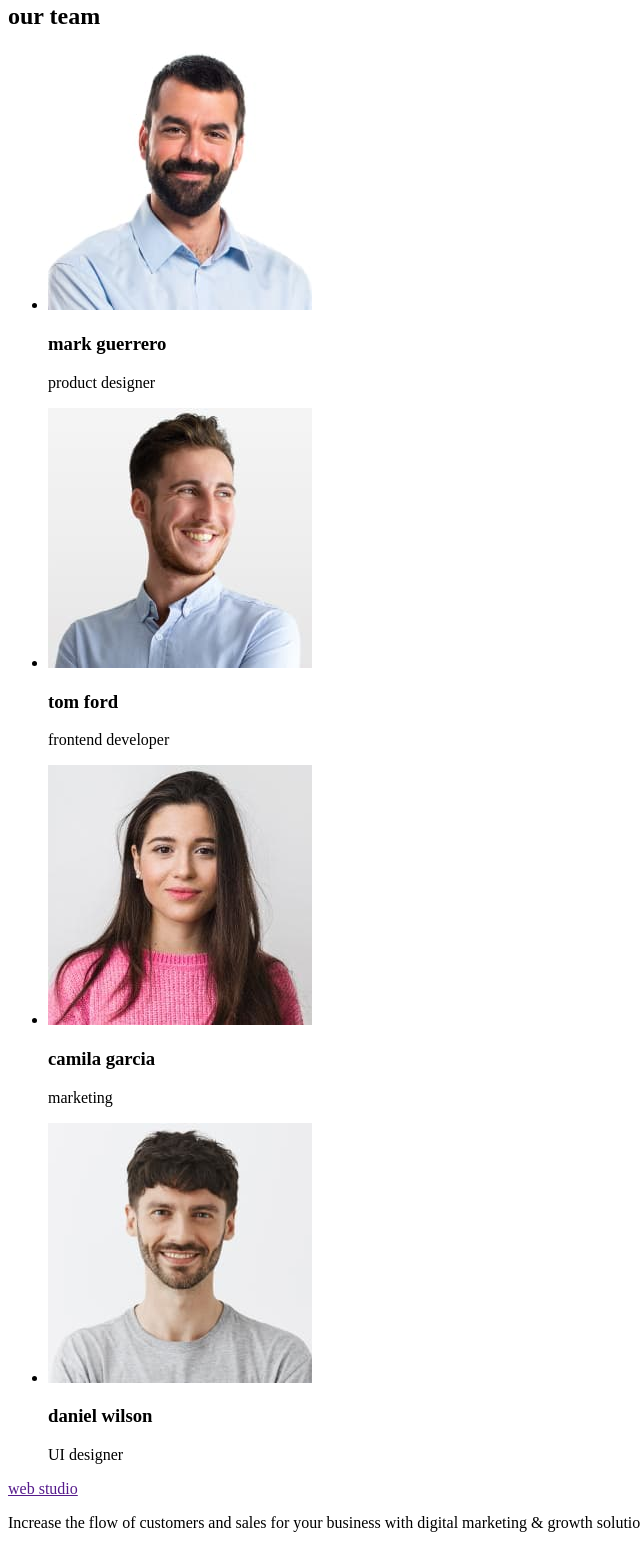
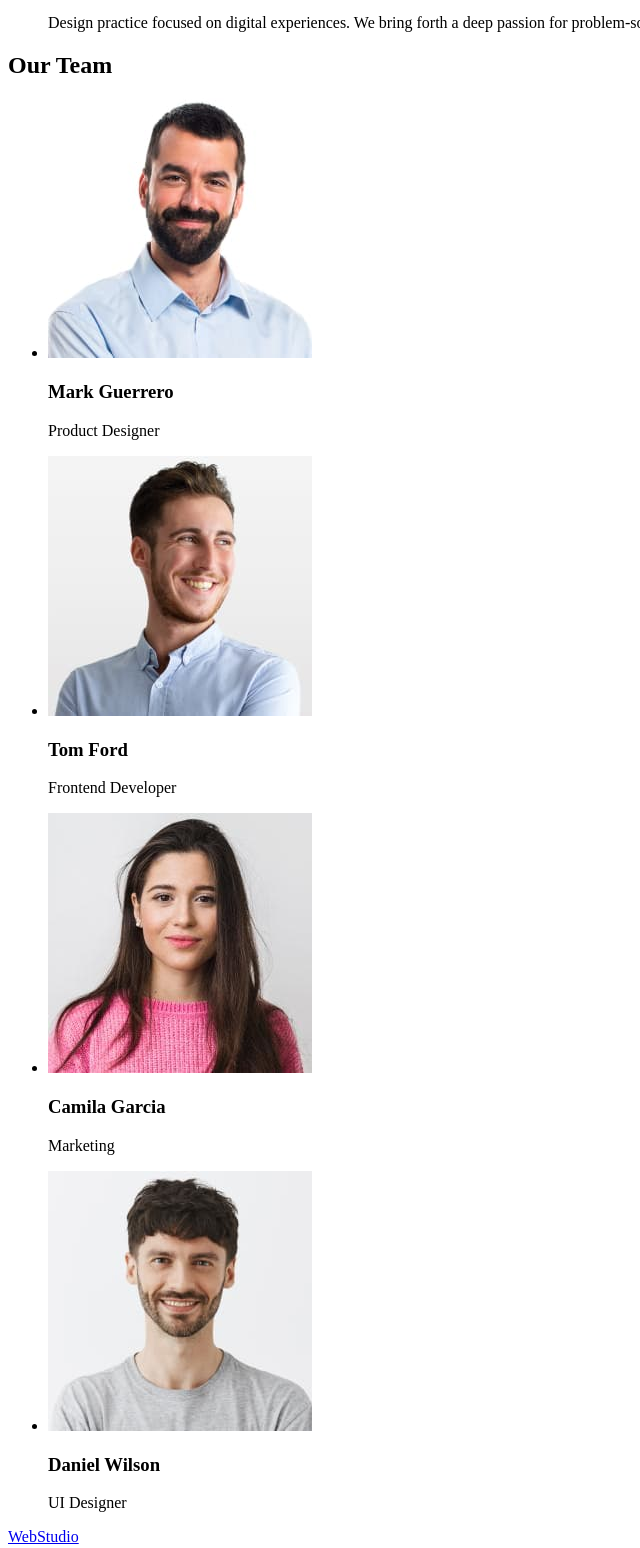
Before and after one commit to EvgeniyShcerbak/goit-markup-hw-01, a plain HTML site: page index.html in a window 1280 px wide. Shown: the part 594-2142 px from the top of the page, without its empty margins (0-640 px from the left). Drawn offline with Linux system fonts and the light colour scheme.

Commit message:
Update index html file

```diff
--- a/index.html
+++ b/index.html
@@ -9,10 +9,7 @@
     <header>
         <!-- page header -->
         <Nav>
-
-            <a href="">
-                web studio
-            </a>
+            <a href="./index.html">WebStudio</a>
 
             <ul>
                 <li><a href="">studio</a>
@@ -52,8 +49,9 @@
                 Order Service
             </button>
         </section>
-        <!-- section 1 -->
+        <!-- section 2 -->
         <section>
+            <h2>section 2</h2>
             <ul>
                 <li>
                     <h3>
@@ -95,7 +93,7 @@
         <!-- section our team -->
         <section>
 
-            <h2>our team</h2>
+            <h2>Our Team</h2>
             <ul>
                 <li>
                     <img
@@ -104,10 +102,10 @@
                     width="264"
                     height="260">
 
-                    <h3>mark guerrero</h3>
+                    <h3>Mark Guerrero</h3>
 
                     <p>
-                       product designer
+                     Product Designer
                     </p>
                 </li>
                 <li>
@@ -117,10 +115,10 @@
                     width="264"
                     height="260">
 
-                    <h3>tom ford</h3>
+                    <h3>Tom Ford</h3>
 
                     <p>
-                        frontend developer
+                        Frontend Developer
                     </p>
                 </li>
                 <li>
@@ -129,10 +127,10 @@
                     width="264"
                     height="260">
 
-                    <h3>camila garcia</h3>
+                    <h3>Camila Garcia</h3>
 
                     <p>
-                        marketing
+                        Marketing
                     </p>
                 </li>
                 <li>
@@ -142,10 +140,10 @@
                     width="264"
                     height="260">
 
-                    <h3>daniel wilson</h3>
+                    <h3>Daniel Wilson</h3>
 
                     <p>
-                        UI designer
+                        UI Designer
                     </p>
                 </li>
             </ul>
@@ -154,7 +152,7 @@
     </main>
     <!-- page footer -->
     <footer>
-        <a href="">web studio</a>
+        <a href="./index.html">WebStudio</a>
         <p>
             Increase the flow of customers and sales for your business with digital marketing & growth solutions.
         </p>
```
